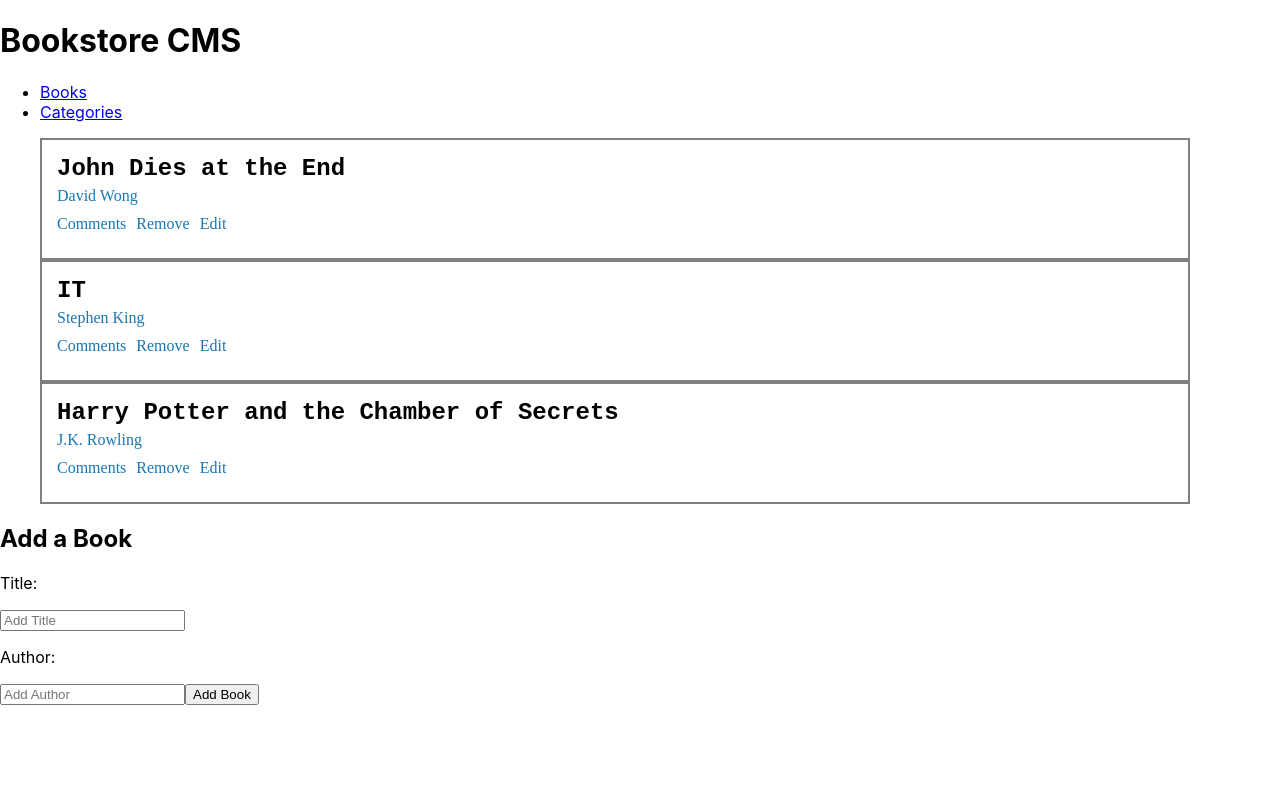
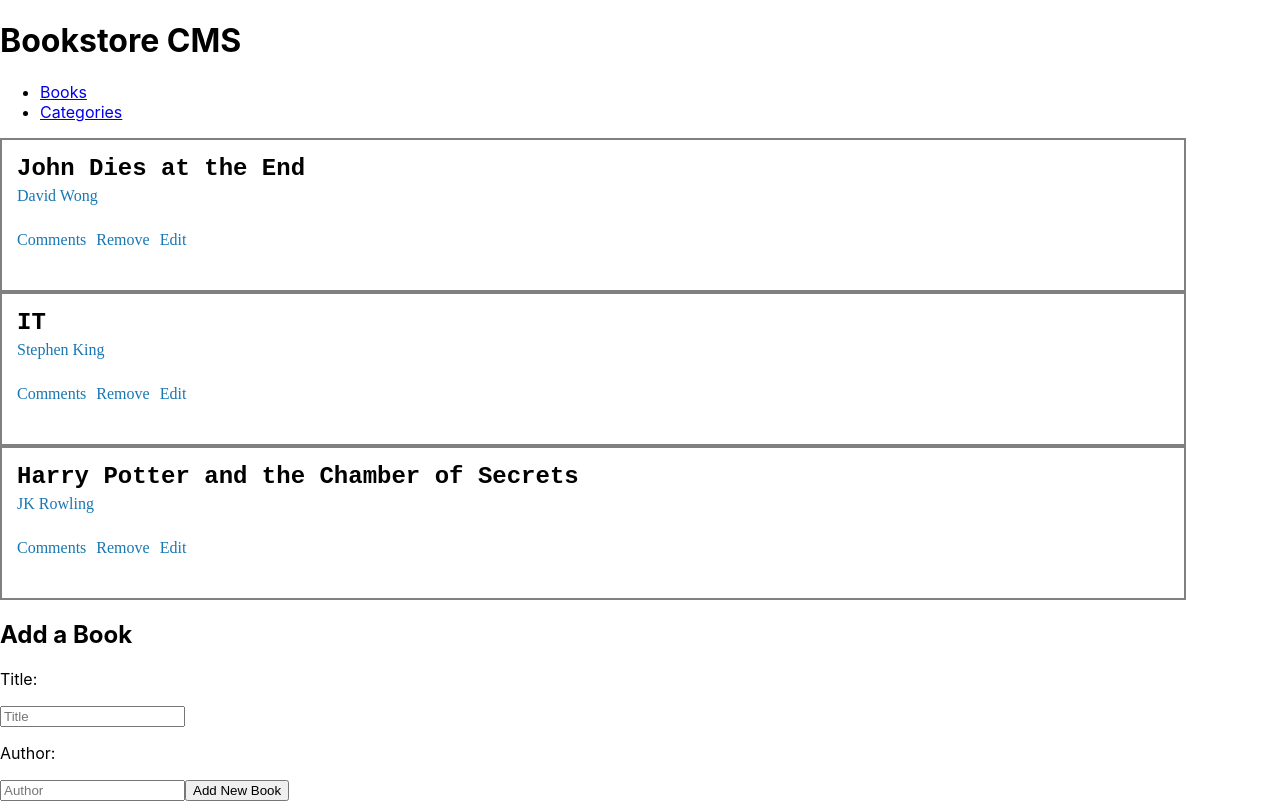
Before and after one commit to alexpuente0/bookstore-react, a React (Create React App) app: page / in a window 1280 px wide. Built offline with nearby package versions, Linux system fonts and the light colour scheme.

Commit message:
Added Remove and add book functionality

```diff
--- a/src/components/addBook.js
+++ b/src/components/addBook.js
@@ -1,14 +1,29 @@
-const AddBook = () => (
+import { useDispatch } from 'react-redux';
+import { addBook } from '../redux/books/books';
+
+const AddBook = () => {
+  const dispatch = useDispatch();
+
+  const handleSubmit = (e) => {
+    e.preventDefault();
+    const { target } = e;
+    const title = target.title.value;
+    const author = target.author.value;
+    dispatch(addBook({ title, author }));
+  };
+
+  return (
     <div>
-    <form>
+      <form onSubmit={handleSubmit}>
         <h2>Add a Book</h2>
         <p>Title:</p>
-      <input type="text" id="title" placeholder="Add Title" />
+        <input type="text" id="title" placeholder="Title" required />
         <p>Author:</p>
-      <input type="text" id="Author" placeholder="Add Author" />
-      <button type="submit">Add Book</button>
+        <input type="text" id="author" placeholder="Author" required />
+        <button type="submit">Add New Book</button>
       </form>
     </div>
   );
+};
 
 export default AddBook;
--- a/src/components/book.js
+++ b/src/components/book.js
@@ -1,12 +1,17 @@
 import React from 'react';
 import PropTypes from 'prop-types';
 import './book.css';
+import { useDispatch } from 'react-redux';
+import { deleteBook } from '../redux/books/books';
 
-const Book = ({ title, author }) => (
+const Book = (props) => {
+  const dispatch = useDispatch();
+  const { book } = props;
+  return (
     <li className="main-book-container">
       <div className="everyBook">
-      <span className="sptitle">{title}</span>
-      <span className="spauthor">{author}</span>
+        <span className="sptitle">{book.title}</span>
+        <span className="spauthor">{book.author}</span>
         <ul className="btncont">
           <li>
             <button type="button" className="bookbtn">
@@ -14,7 +19,11 @@
             </button>
           </li>
           <li>
-          <button type="button" className="bookbtn">
+            <button
+              type="button"
+              className="bookbtn removebtn"
+              onClick={() => dispatch(deleteBook(book.id))}
+            >
               Remove
             </button>
           </li>
@@ -27,10 +36,14 @@
       </div>
     </li>
   );
+};
 
 export default Book;
 
 Book.propTypes = {
+  book: PropTypes.shape({
+    id: PropTypes.string.isRequired,
     title: PropTypes.string.isRequired,
     author: PropTypes.string.isRequired,
+  }).isRequired,
 };
--- a/src/components/bookList.js
+++ b/src/components/bookList.js
@@ -1,31 +1,14 @@
+import { useSelector } from 'react-redux';
 import Book from './book';
 
 const BookList = () => {
-  const books = [
-    {
-      id: 1,
-      title: 'John Dies at the End',
-      author: 'David Wong',
-    },
-    {
-      id: 2,
-      title: 'IT',
-      author: 'Stephen King',
-    },
-    {
-      id: 3,
-      title: 'Harry Potter and the Chamber of Secrets',
-      author: 'J.K. Rowling',
-    },
-  ];
+  const books = useSelector((state) => state.books);
   return (
-    <main>
-      <ul>
-        {books.map(({ id, title, author }) => (
-          <Book key={id} title={title} author={author} />
-        ))}
-      </ul>
-    </main>
+    <div className="book-list">
+      {books.map((book) => (
+        <Book key={book.id} book={book} />
+      ))}
+    </div>
   );
 };
 
--- a/src/components/navBar.js
+++ b/src/components/navBar.js
@@ -6,7 +6,7 @@
     <div className="bookscontainer">
       <ul>
         <li>
-          <Link to="/">Books  </Link>
+          <Link to="/">Books </Link>
         </li>
         <li>
           <Link to="/categories">Categories</Link>
--- a/src/pages/categories.js
+++ b/src/pages/categories.js
@@ -1,8 +1,19 @@
-const Categories = () => (
-  <div>
-    <h1>This is the Categories Page</h1>
-    <button type="button">Check status</button>
-  </div>
-);
+import { useDispatch, useSelector } from 'react-redux';
+import { checkStatus } from '../redux/categories/categories';
+
+const Categories = () => {
+  const dispatch = useDispatch();
+  const categories = useSelector((state) => state.categories);
+
+  return (
+    <div>
+      <h1>This is the Categories Page</h1>
+      <h2>{categories}</h2>
+      <button onClick={() => dispatch(checkStatus())} type="button">
+        Check status
+      </button>
+    </div>
+  );
+};
 
 export default Categories;
```
Also changed, not shown: src/App.js (+7 -4 lines). Lines whose indentation alone changed are shown as unchanged.
